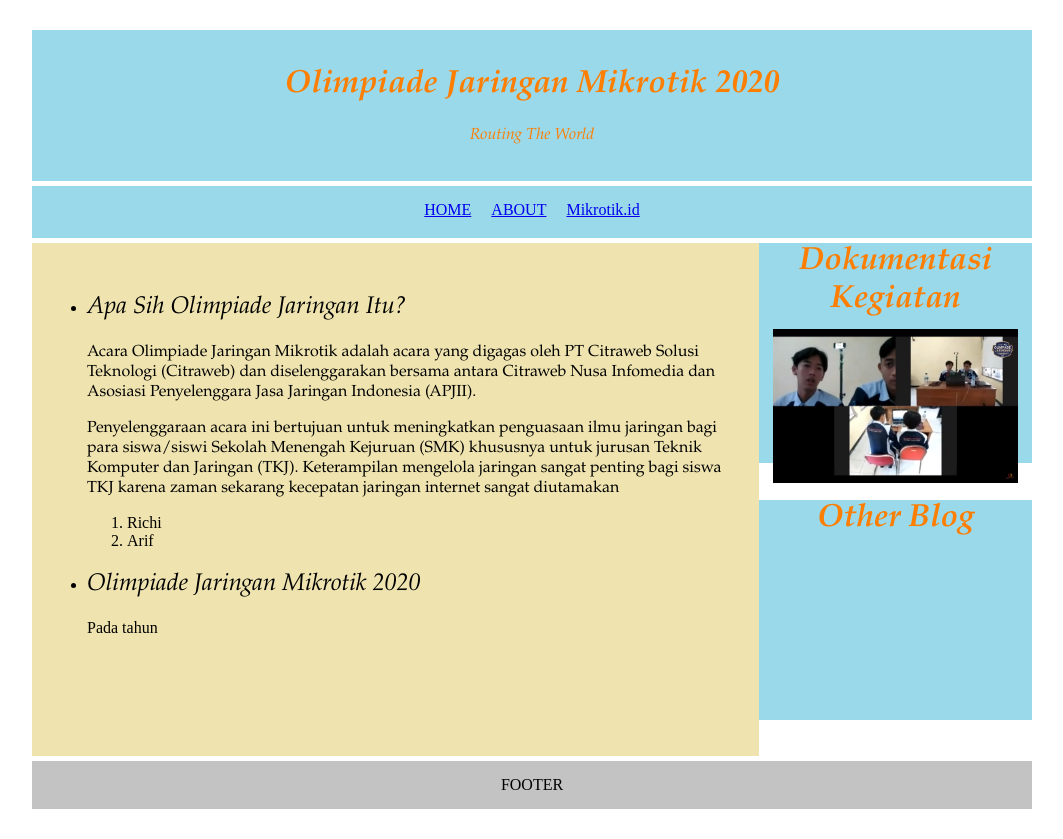
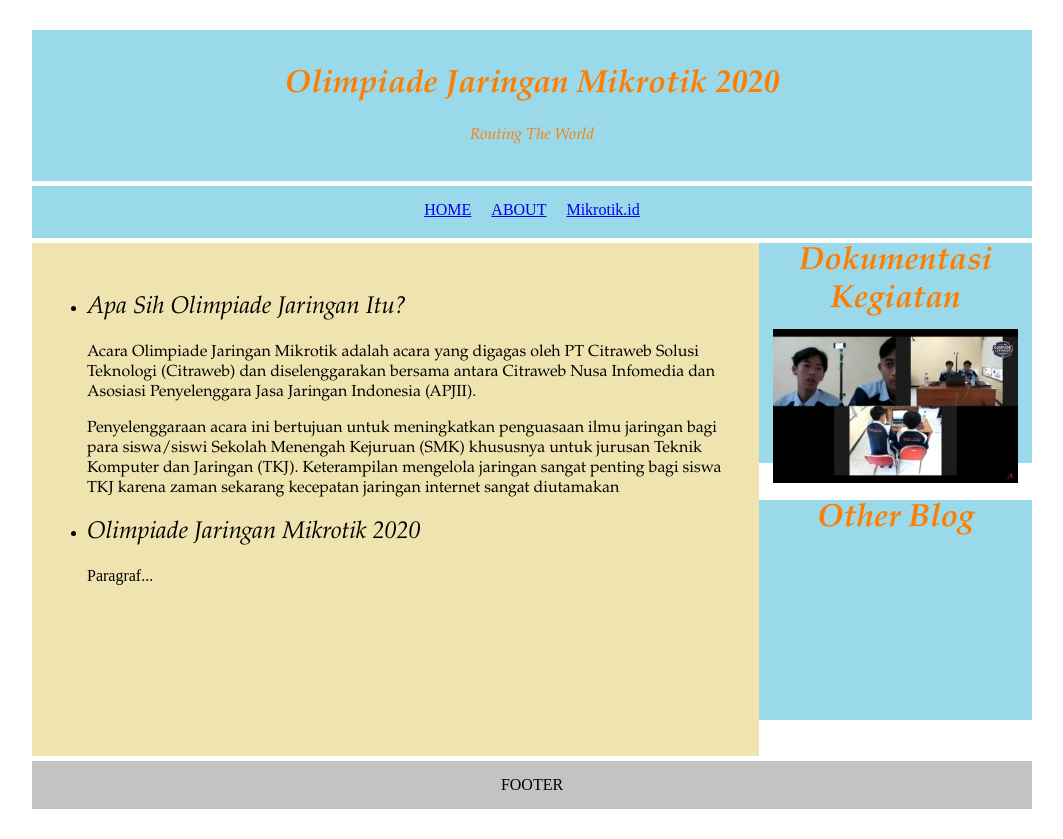
Before and after one commit to RichiMaulana/aws-amplify-static-web, a plain HTML site: page index.html in a window 1280 px wide. Shown: the whole page, without its empty margins (108-1171 px from the left). Drawn offline with Linux system fonts and the light colour scheme.

Commit message:
open beta 1.2

```diff
--- a/index.html
+++ b/index.html
@@ -70,15 +70,11 @@
                         <p>
                             <a class="isi">Penyelenggaraan acara ini bertujuan untuk meningkatkan penguasaan ilmu jaringan bagi para siswa/siswi Sekolah Menengah Kejuruan (SMK) khususnya untuk jurusan Teknik Komputer dan Jaringan (TKJ). Keterampilan mengelola jaringan sangat penting bagi siswa TKJ karena zaman sekarang kecepatan jaringan internet sangat diutamakan</a>
                         </p>
-                            <ol>
-                                <li><a>Richi</a></li>
-                                <li><a>Arif</a></li>
-                            </ol>
                     <li>
                         <h2 class="subtitle_1">Olimpiade Jaringan Mikrotik 2020</h2>
                     </li>
                             <p>
-                                <a>Pada tahun </a>
+                                <a>Paragraf... </a>
                             </p>
                 </ul>
             </div>
```
